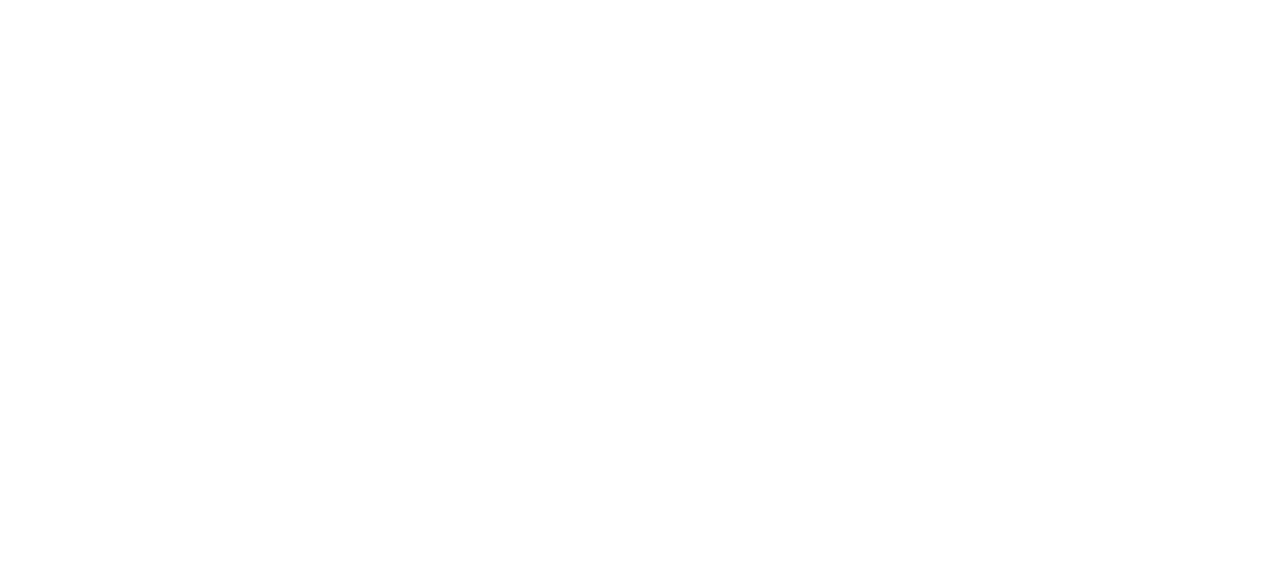
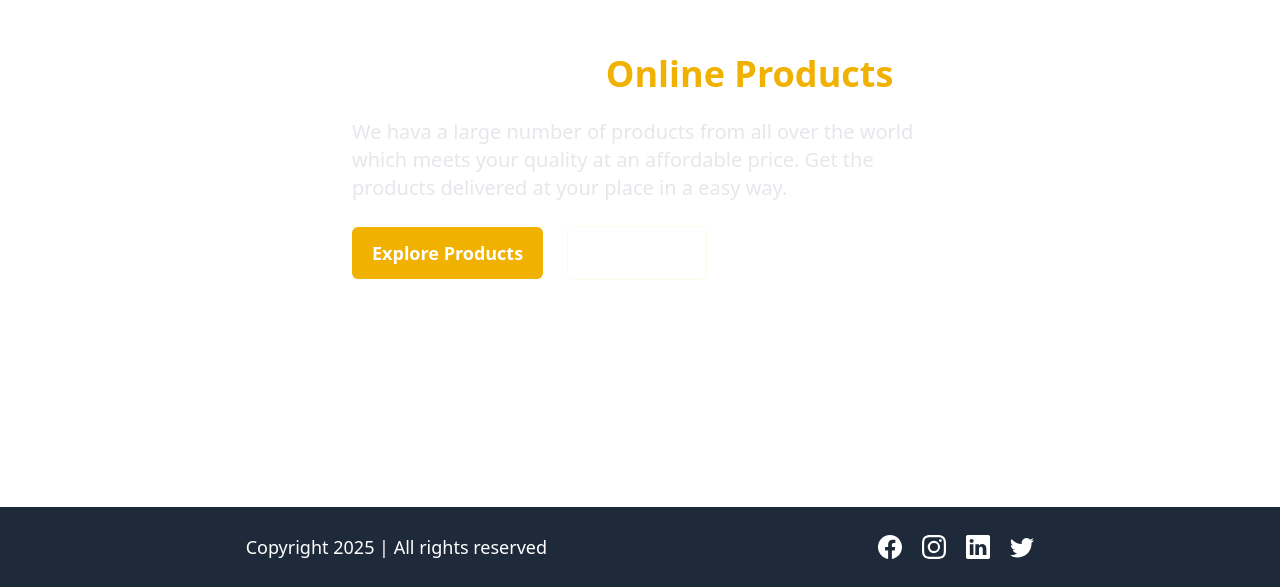
Before and after one commit to ravikumar50/NewLook_ATF_Hub, a React (Vite) app in the folder ATF_Hub_FrontEnd/: page / in a window 1280 px wide. Before the commit this address had no page. Shown: the part 213-800 px from the top of the page. Built offline with nearby package versions, Linux system fonts and the light colour scheme.

Commit message:
Added the home page

```diff
--- a/ATF_Hub_FrontEnd/src/App.jsx
+++ b/ATF_Hub_FrontEnd/src/App.jsx
@@ -1,13 +1,13 @@
 import { Route, Routes } from 'react-router-dom'
 import './App.css'
-import Footer from './Components/Footer'
-import HomeLayout from './Layouts/Homelayout'
 import Login from './Pages/Login'
+import HomePage from './Pages/HomePage'
 
 function App() {
   return(
     <>
       <Routes>
+        <Route path='/' element={<HomePage/>}></Route>
         <Route path='/login' element={<Login/>}></Route>
       </Routes>
     </>
--- a/ATF_Hub_FrontEnd/src/Pages/HomePage.jsx
+++ b/ATF_Hub_FrontEnd/src/Pages/HomePage.jsx
@@ -0,0 +1,42 @@
+
+import { Link } from "react-router-dom"
+import HomeLayout from "../Layouts/Homelayout"
+function HomePage(){
+    return(
+        <HomeLayout>
+            <div className="pt-10 text-white flex items-center justify-center gap-10 mx-16 h-[90vh]">
+                <div className="w-1/2 space-y-6">
+                    <h1 className="text-4xl font-semibold">
+                        Find out best &nbsp;
+                        <span className="text-yellow-500 font-bold">
+                            Online Products
+                        </span>
+                    </h1>
+
+                    <p className="text-xl text-gray-200">
+                        We hava a large number of products from all over the world which meets your quality at an affordable price. Get the products delivered at your place in a easy way.
+                    </p>
+
+                    <div className="space-x-6">
+                        <Link to={"/products"}>
+                            <button className="bg-yellow-500 px-5 py-3 rounded-md font-semibold text-lg cursor-pointer hover:bg-yellow-600 transition-all ease-in-out duration-300">
+                                Explore Products
+                            </button>
+                        </Link>
+                        <Link to={"/contact"}>
+                            <button className="border border-yellow-50 px-5 py-3 rounded-md font-semibold text-lg cursor-pointer hover:bg-yellow-600 transition-all ease-in-out duration-300">
+                                Contact Us
+                            </button>
+                        </Link>
+                    </div>
+                </div>
+
+
+
+
+            </div>
+        </HomeLayout>
+    )
+}
+
+export default HomePage
```
